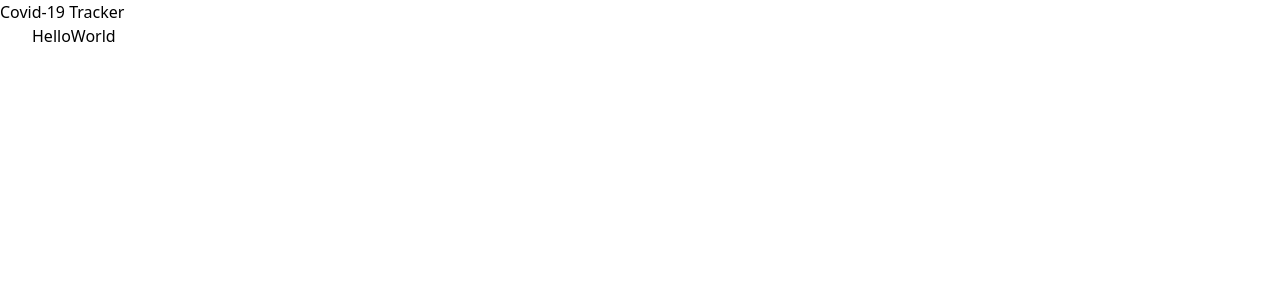
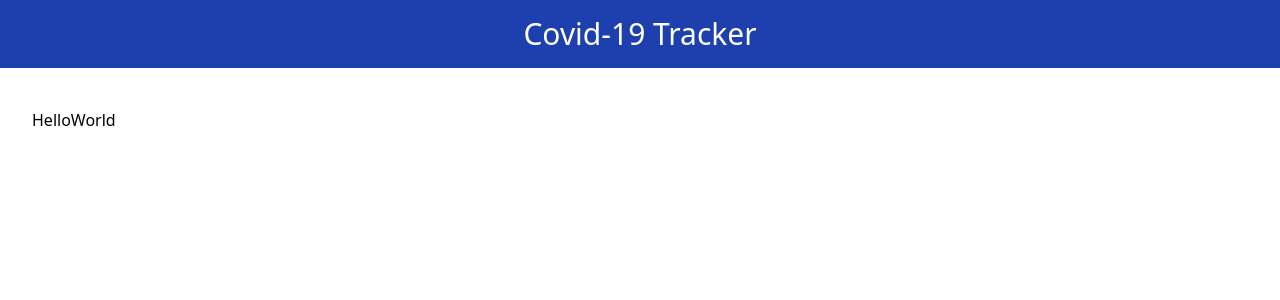
Before and after one commit to amecreate/vuejs-covidtracker, a Vue app in the folder tracker2/: page / in a window 1280 px wide. Shown: the top 300 px of the page. Built offline with nearby package versions, Linux system fonts and the light colour scheme.

Commit message:
In header.vue, add tailwind class to header div

```diff
--- a/tracker2/src/components/Header.vue
+++ b/tracker2/src/components/Header.vue
@@ -1,6 +1,6 @@
 <template>
-  <header>
-    <div>Covid-19 Tracker</div>
+  <header class="text-center bg-blue-800 text-white p-4 mb-10">
+    <div class="text-3xl">Covid-19 Tracker</div>
   </header>
 </template>
 
```
